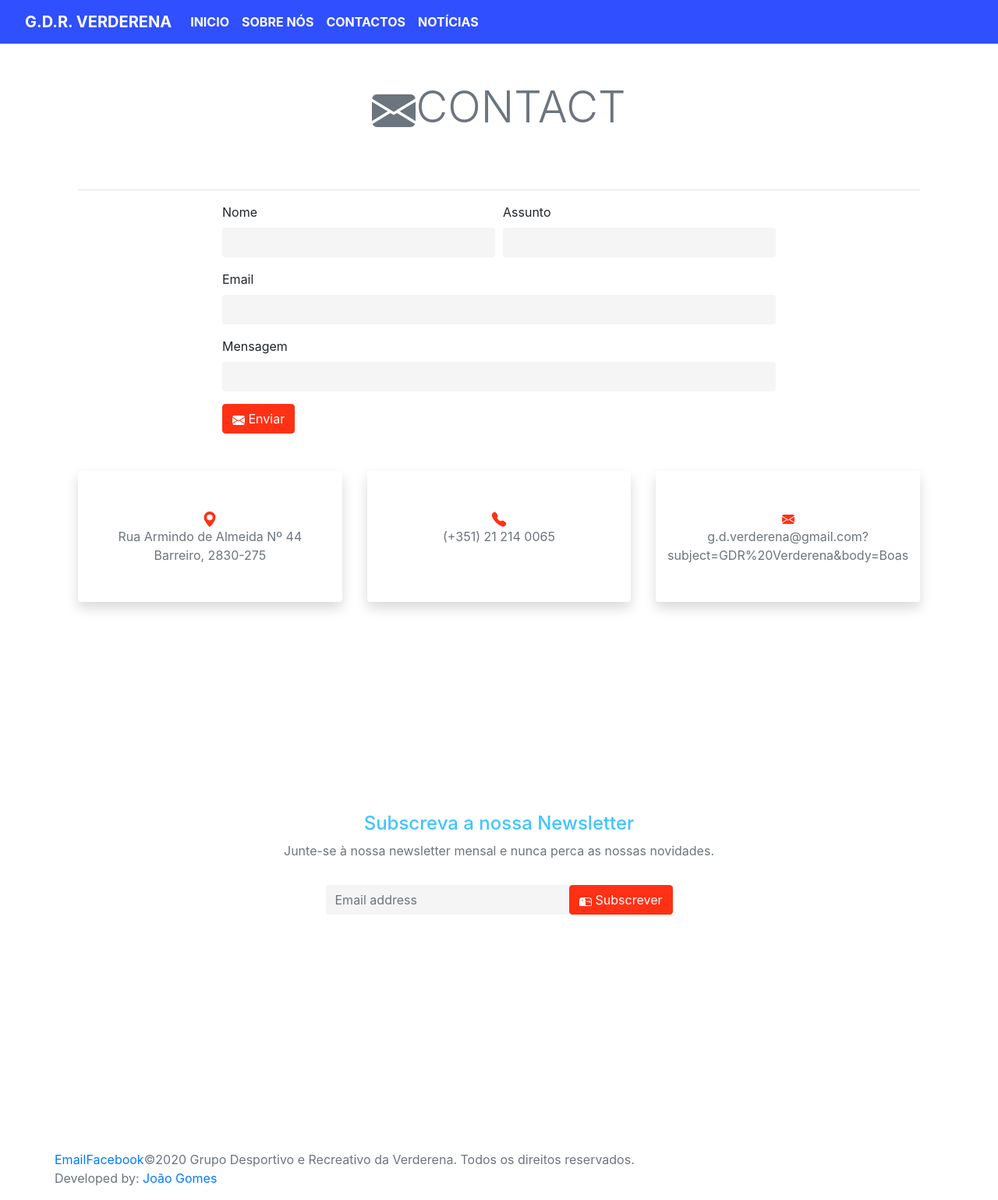
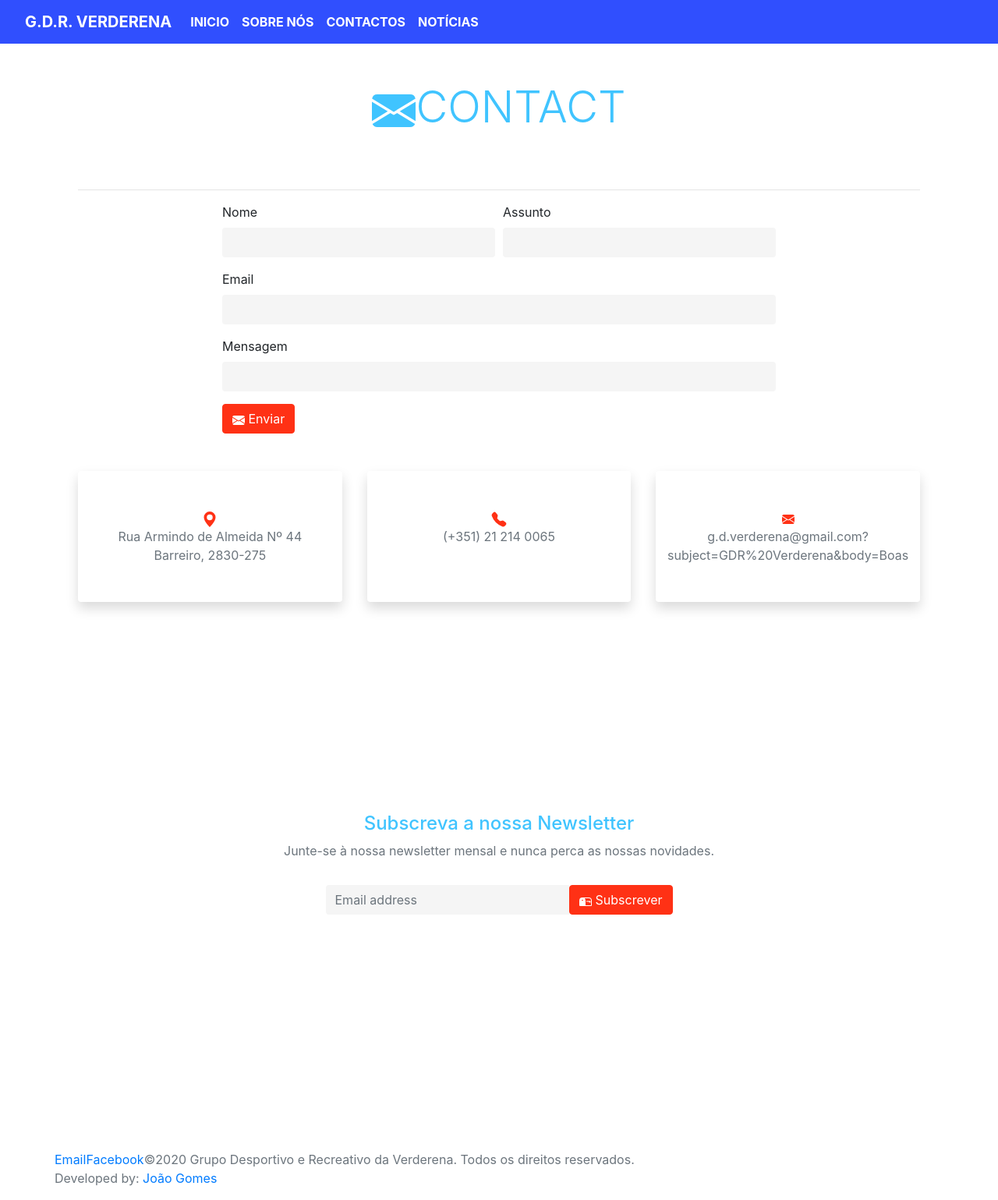
Before and after one commit to GDR-Verderena/gdr-verderena.github.io, a Jekyll site: the page built from contact/index.html, in a window 1280 px wide. Shown: the whole page at 78% size. Built offline with Jekyll 4.4.1, drawn with Linux system fonts in a browser that asks for light colours.

Commit message:
Update contact.html

```diff
--- a/_includes/contact.html
+++ b/_includes/contact.html
@@ -5,7 +5,7 @@
 
     <div class="row">
         <div class="col-12 text-center text-muted my-5">
-            <h2 class="display-4"> <svg width="1em" height="1em" viewBox="0 0 16 16" class="bi bi-envelope-fill" fill="currentColor" xmlns="http://www.w3.org/2000/svg">
+            <h2 class="display-4 light-blue"> <svg width="1em" height="1em" viewBox="0 0 16 16" class="bi bi-envelope-fill" fill="currentColor" xmlns="http://www.w3.org/2000/svg">
   <path fill-rule="evenodd" d="M.05 3.555A2 2 0 0 1 2 2h12a2 2 0 0 1 1.95 1.555L8 8.414.05 3.555zM0 4.697v7.104l5.803-3.558L0 4.697zM6.761 8.83l-6.57 4.027A2 2 0 0 0 2 14h12a2 2 0 0 0 1.808-1.144l-6.57-4.027L8 9.586l-1.239-.757zm3.436-.586L16 11.801V4.697l-5.803 3.546z"/>
 </svg></i>CONTACT</h2>
         </div>
```
